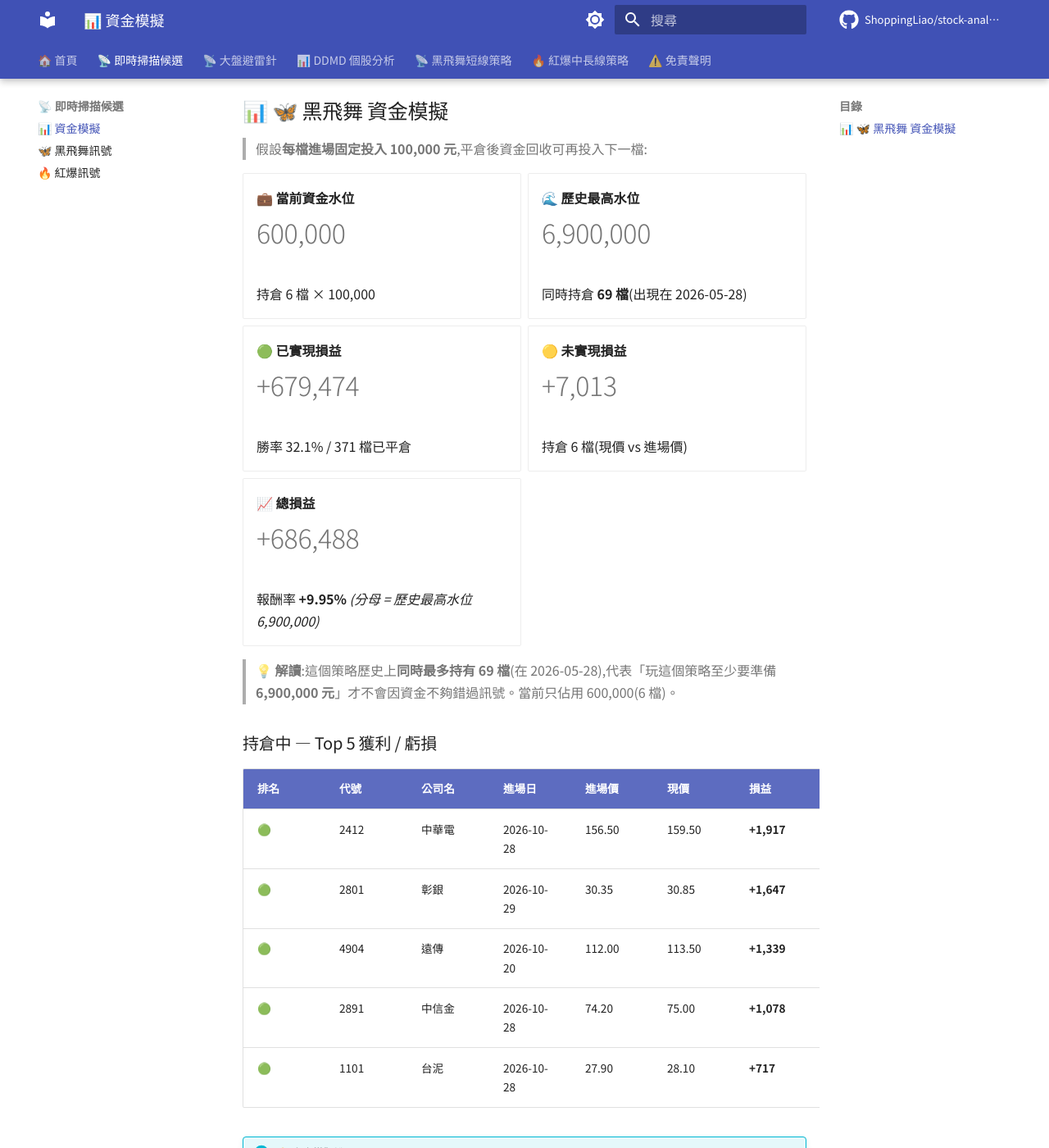
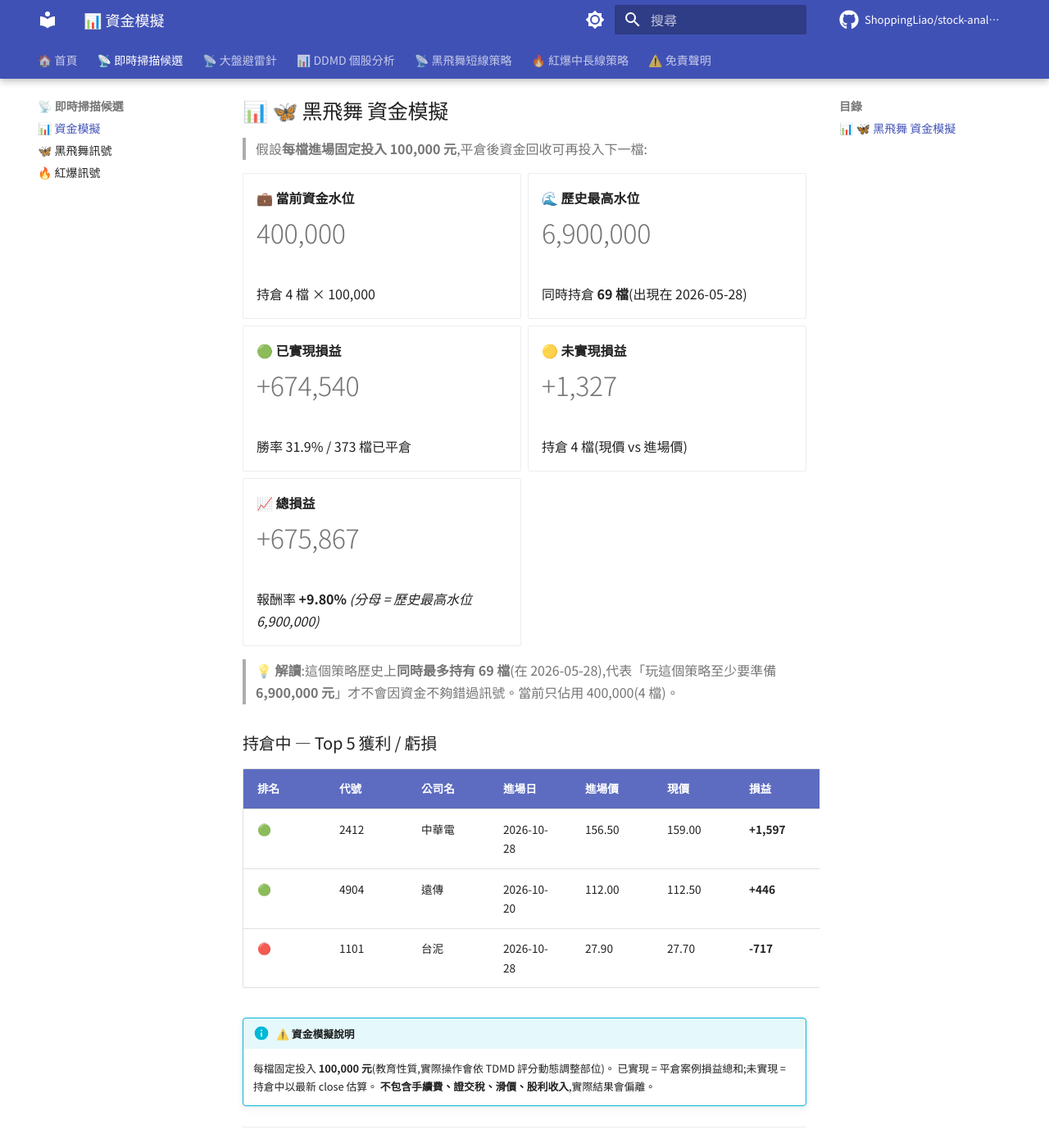
Before and after one commit to ShoppingLiao/stock-analysis-public, an MkDocs documentation site: the page built from docs/signals_capital.md, in a window 1280 px wide and 1400 px high, scrolled down 359 px. Shown: the whole window at 82% size. Built offline with MkDocs 1.6.1 and Material for MkDocs 9.7.7, drawn with Linux system fonts in a browser that asks for light colours; comment, search, counter and statistics services are not loaded; some of the changed text lies outside the part shown.

Commit message:
docs(signals): update BB + RB + capital (2026-11-03)

```diff
--- a/docs/signals_capital.md
+++ b/docs/signals_capital.md
@@ -17,9 +17,9 @@
 
 -   **💼 當前資金水位**
 
-    # 600,000
+    # 400,000
 
-    持倉 6 檔 × 100,000
+    持倉 4 檔 × 100,000
 
 -   **🌊 歷史最高水位**
 
@@ -29,35 +29,33 @@
 
 -   **🟢 已實現損益**
 
-    # +679,474
+    # +674,540
 
-    勝率 32.1% / 371 檔已平倉
+    勝率 31.9% / 373 檔已平倉
 
 -   **🟡 未實現損益**
 
-    # +7,013
+    # +1,327
 
-    持倉 6 檔(現價 vs 進場價)
+    持倉 4 檔(現價 vs 進場價)
 
 -   **📈 總損益**
 
-    # +686,488
+    # +675,867
 
-    報酬率 **+9.95%** _(分母 = 歷史最高水位 6,900,000)_
+    報酬率 **+9.80%** _(分母 = 歷史最高水位 6,900,000)_
 
 </div>
 
-> **💡 解讀**:這個策略歷史上**同時最多持有 69 檔**(在 2026-05-28),代表「玩這個策略至少要準備 **6,900,000 元**」才不會因資金不夠錯過訊號。當前只佔用 600,000(6 檔)。
+> **💡 解讀**:這個策略歷史上**同時最多持有 69 檔**(在 2026-05-28),代表「玩這個策略至少要準備 **6,900,000 元**」才不會因資金不夠錯過訊號。當前只佔用 400,000(4 檔)。
 
 ### 持倉中 — Top 5 獲利 / 虧損
 
 | 排名 | 代號 | 公司名 | 進場日 | 進場價 | 現價 | 損益 | 損益% |
 |------|------|--------|--------|--------|------|------|-------|
-| 🟢 | 2412 | 中華電 | 2026-10-28 | 156.50 | 159.50 | **+1,917** | **+1.92%** |
-| 🟢 | 2801 | 彰銀 | 2026-10-29 | 30.35 | 30.85 | **+1,647** | **+1.65%** |
-| 🟢 | 4904 | 遠傳 | 2026-10-20 | 112.00 | 113.50 | **+1,339** | **+1.34%** |
-| 🟢 | 2891 | 中信金 | 2026-10-28 | 74.20 | 75.00 | **+1,078** | **+1.08%** |
-| 🟢 | 1101 | 台泥 | 2026-10-28 | 27.90 | 28.10 | **+717** | **+0.72%** |
+| 🟢 | 2412 | 中華電 | 2026-10-28 | 156.50 | 159.00 | **+1,597** | **+1.60%** |
+| 🟢 | 4904 | 遠傳 | 2026-10-20 | 112.00 | 112.50 | **+446** | **+0.45%** |
+| 🔴 | 1101 | 台泥 | 2026-10-28 | 27.90 | 27.70 | **-717** | **-0.72%** |
 
 !!! info "⚠️ 資金模擬說明"
     每檔固定投入 **100,000 元**(教育性質,實際操作會依 TDMD 評分動態調整部位)。
@@ -92,15 +90,15 @@
 
 -   **🟡 未實現損益**
 
-    # +328,619
+    # +73,535
 
     持倉 57 檔(現價 vs 進場價)
 
 -   **📉 總損益**
 
-    # -519,258
+    # -774,342
 
-    報酬率 **-3.27%** _(分母 = 歷史最高水位 15,900,000)_
+    報酬率 **-4.87%** _(分母 = 歷史最高水位 15,900,000)_
 
 </div>
 
@@ -110,16 +108,16 @@
 
 | 排名 | 代號 | 公司名 | 進場日 | 進場價 | 現價 | 損益 | 損益% |
 |------|------|--------|--------|--------|------|------|-------|
-| 🟢 | 2466 | 冠西電 | 2026-10-01 | 128.50 | 380.00 | **+195,720** | **+195.72%** |
-| 🟢 | 2033 | 佳大 | 2026-08-28 | 25.65 | 67.50 | **+163,158** | **+163.16%** |
-| 🟢 | 2221 | 大甲 | 2026-09-02 | 83.20 | 138.50 | **+66,466** | **+66.47%** |
-| 🟢 | 1709 | 和益 | 2026-08-13 | 30.65 | 47.50 | **+54,976** | **+54.98%** |
-| 🟢 | 3498 | 陽程 | 2026-08-17 | 158.50 | 234.00 | **+47,634** | **+47.63%** |
-| 🔴 | 6834 | 天二科技 | 2026-10-14 | 162.50 | 113.00 | **-30,462** | **-30.46%** |
-| 🔴 | 9103 | 美德醫療-DR | 2026-10-13 | 7.02 | 5.16 | **-26,496** | **-26.50%** |
-| 🔴 | 3265 | 台星科 | 2026-10-12 | 262.00 | 194.00 | **-25,954** | **-25.95%** |
-| 🔴 | 6257 | 矽格 | 2026-10-07 | 278.00 | 210.50 | **-24,281** | **-24.28%** |
-| 🔴 | 6209 | 今國光 | 2026-10-21 | 110.00 | 85.20 | **-22,545** | **-22.55%** |
+| 🟢 | 2033 | 佳大 | 2026-08-28 | 25.65 | 70.10 | **+173,294** | **+173.29%** |
+| 🟢 | 2466 | 冠西電 | 2026-10-01 | 128.50 | 342.00 | **+166,148** | **+166.15%** |
+| 🟢 | 2221 | 大甲 | 2026-09-02 | 83.20 | 128.50 | **+54,447** | **+54.45%** |
+| 🟢 | 1709 | 和益 | 2026-08-13 | 30.65 | 44.00 | **+43,556** | **+43.56%** |
+| 🟢 | 3498 | 陽程 | 2026-08-17 | 158.50 | 214.00 | **+35,016** | **+35.02%** |
+| 🔴 | 6834 | 天二科技 | 2026-10-14 | 162.50 | 103.00 | **-36,615** | **-36.62%** |
+| 🔴 | 3265 | 台星科 | 2026-10-12 | 262.00 | 178.00 | **-32,061** | **-32.06%** |
+| 🔴 | 6257 | 矽格 | 2026-10-07 | 278.00 | 191.00 | **-31,295** | **-31.29%** |
+| 🔴 | 6209 | 今國光 | 2026-10-21 | 110.00 | 76.70 | **-30,273** | **-30.27%** |
+| 🔴 | 6141 | 柏承 | 2026-10-20 | 59.70 | 43.85 | **-26,549** | **-26.55%** |
 
 !!! info "⚠️ 資金模擬說明"
     每檔固定投入 **100,000 元**(教育性質,實際操作會依 TDMD 評分動態調整部位)。
@@ -134,9 +132,9 @@
 
 -   **💼 當前資金水位**
 
-    # 6,300,000
+    # 6,100,000
 
-    BB 600,000 + RB 5,700,000
+    BB 400,000 + RB 5,700,000
 
 -   **🌊 兩策略歷史最高水位**
 
@@ -146,21 +144,21 @@
 
 -   **🟢 已實現損益**
 
-    # -168,403
+    # -173,337
 
-    BB +679,474 + RB -847,877
+    BB +674,540 + RB -847,877
 
 -   **🟡 未實現損益**
 
-    # +335,632
+    # +74,863
 
-    BB +7,013 + RB +328,619
+    BB +1,327 + RB +73,535
 
--   **📈 總損益**
+-   **📉 總損益**
 
-    # +167,229
+    # -98,475
 
-    報酬率 **+0.73%** _(分母 = 兩策略歷史最高水位)_
+    報酬率 **-0.43%** _(分母 = 兩策略歷史最高水位)_
 
 </div>
 
```
Also changed, not shown: docs/signals_black_butterfly.md (+8 -9 lines), docs/signals_red_burst.md (+5 -1 lines).
